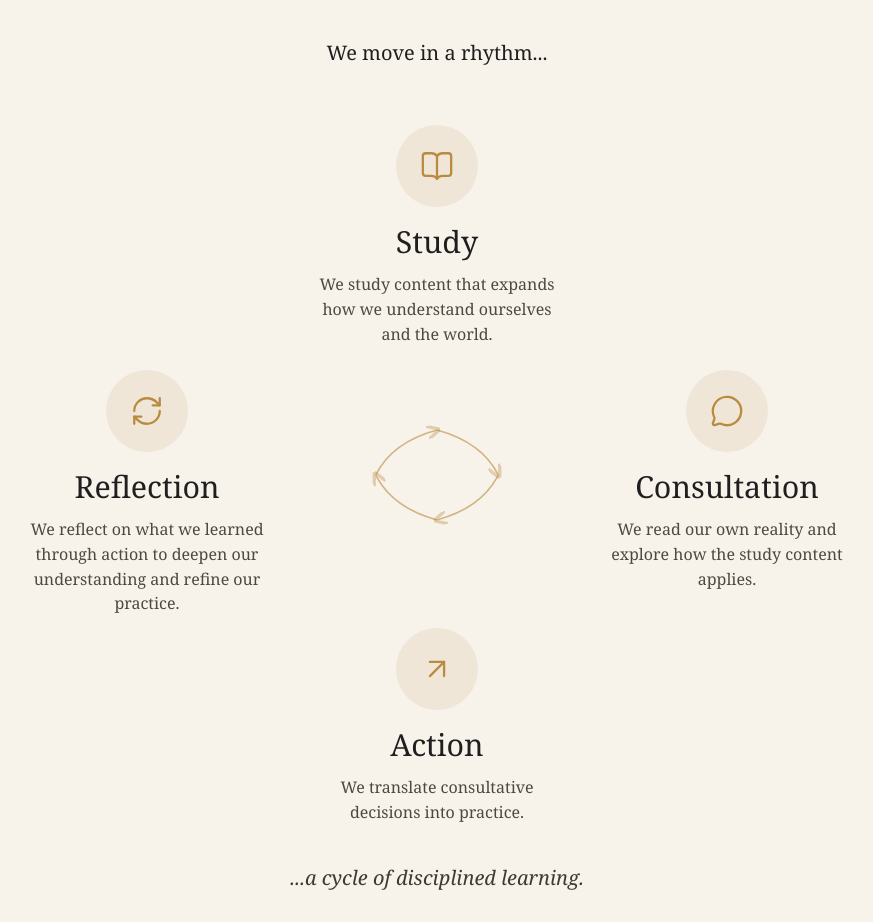
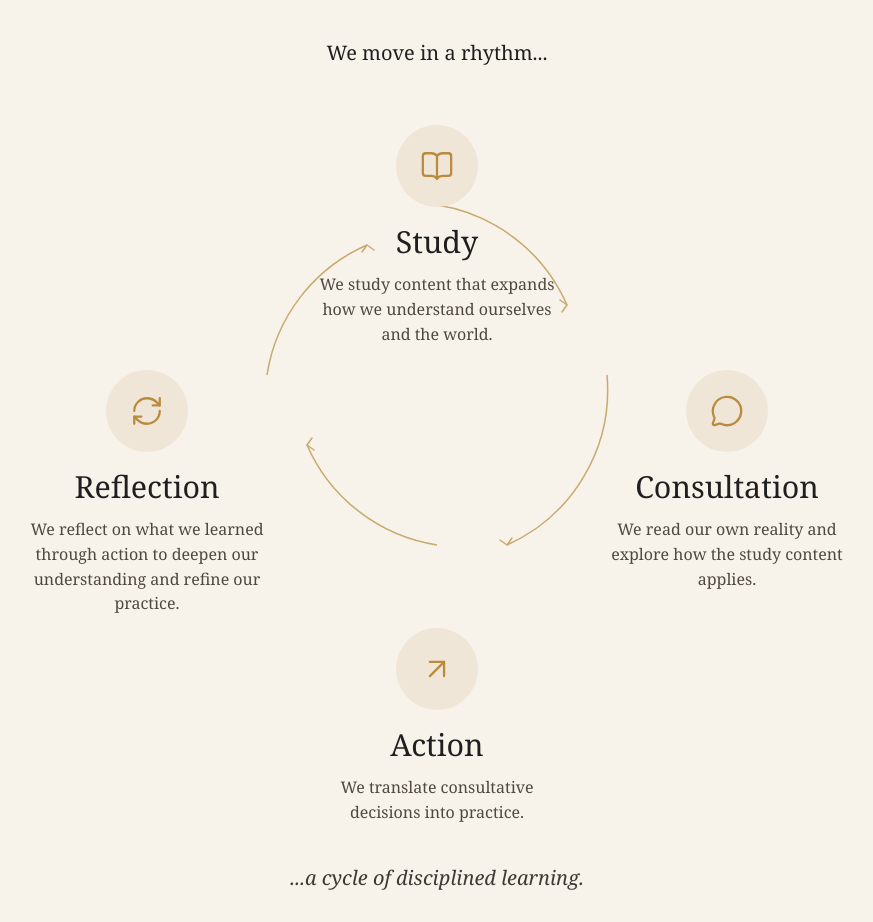
Before and after one commit to travisbirchattba/the-stage-beyond-site, a React (Vite) app: page / in a window 1280 px wide. Shown: the part 1300-2222 px from the top of the page, without its empty margins (203-1076 px from the left). Built offline with nearby package versions, Linux system fonts and the light colour scheme.

Commit message:
Update main.jsx

```diff
--- a/src/main.jsx
+++ b/src/main.jsx
@@ -36,17 +36,66 @@ function App() {
         <p className="rhythmLead">We move in a rhythm...</p>
 
         <div className="cycleWrapper">
-         <svg className="cycleSvg" viewBox="0 0 600 600">
-  <defs>
-    <marker id="arrow" markerWidth="8" markerHeight="8" refX="6" refY="4" orient="auto">
-      <path d="M0,0 L8,4 L0,8" fill="none" stroke="#b98b3f" strokeWidth="1.5"/>
-    </marker>
-  </defs>
+        <svg width="500" height="500" viewBox="0 0 500 500">
+  {/* Top-right curved arrow (from top to right) - counter-clockwise */}
+  <path
+    d="M 250 80 A 170 170 0 0 1 380 180"
+    fill="none"
+    stroke="#c9a96e"
+    strokeWidth="1.5"
+  />
+  <path
+    d="M 380 180 L 373 175 M 380 180 L 375 187"
+    fill="none"
+    stroke="#c9a96e"
+    strokeWidth="1.5"
+    strokeLinecap="round"
+  />
 
-<path d="M300 245 Q355 260 375 300" markerEnd="url(#arrow)" />
-<path d="M375 300 Q355 340 300 355" markerEnd="url(#arrow)" />
-<path d="M300 355 Q245 340 225 300" markerEnd="url(#arrow)" />
-<path d="M225 300 Q245 260 300 245" markerEnd="url(#arrow)" />
+  {/* Right-bottom curved arrow (from right to bottom) - counter-clockwise */}
+  <path
+    d="M 420 250 A 170 170 0 0 1 320 420"
+    fill="none"
+    stroke="#c9a96e"
+    strokeWidth="1.5"
+  />
+  <path
+    d="M 320 420 L 325 413 M 320 420 L 313 415"
+    fill="none"
+    stroke="#c9a96e"
+    strokeWidth="1.5"
+    strokeLinecap="round"
+  />
+
+  {/* Bottom-left curved arrow (from bottom to left) - counter-clockwise */}
+  <path
+    d="M 250 420 A 170 170 0 0 1 120 320"
+    fill="none"
+    stroke="#c9a96e"
+    strokeWidth="1.5"
+  />
+  <path
+    d="M 120 320 L 127 325 M 120 320 L 125 313"
+    fill="none"
+    stroke="#c9a96e"
+    strokeWidth="1.5"
+    strokeLinecap="round"
+  />
+
+  {/* Left-top curved arrow (from left to top) - counter-clockwise */}
+  <path
+    d="M 80 250 A 170 170 0 0 1 180 120"
+    fill="none"
+    stroke="#c9a96e"
+    strokeWidth="1.5"
+  />
+  <path
+    d="M 180 120 L 175 127 M 180 120 L 187 125"
+    fill="none"
+    stroke="#c9a96e"
+    strokeWidth="1.5"
+    strokeLinecap="round"
+  />
 </svg>
 
           <CycleStep className="top" icon={<BookOpen />} title="Study">
```
